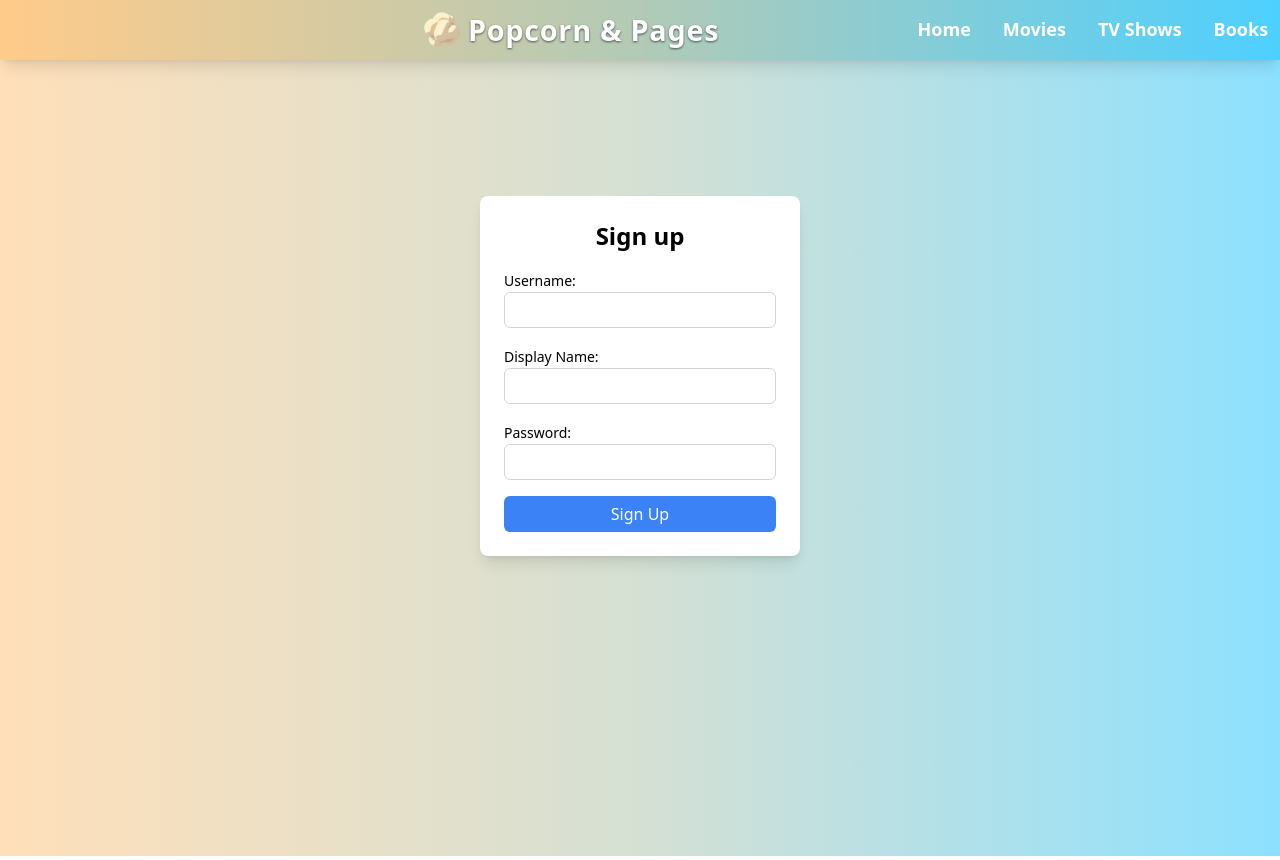
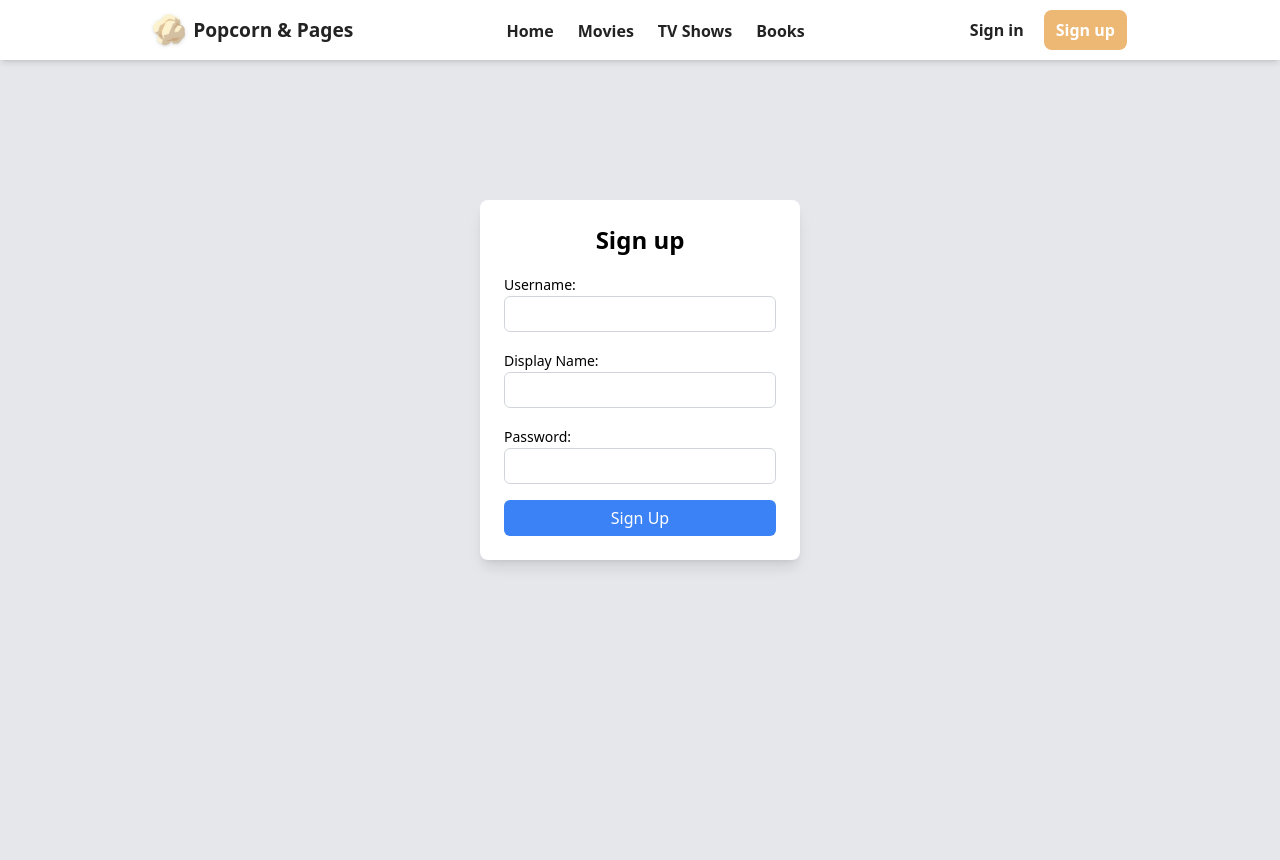
Before and after one commit to justinyc1/popcorn-n-pages, a React (Vite) app in the folder client/: page /register in a window 1280 px wide. Built offline with nearby package versions, Linux system fonts and the light colour scheme; no server answers.

Commit message:
responsive navbar, revamp frontend

```diff
--- a/client/src/App.jsx
+++ b/client/src/App.jsx
@@ -14,28 +14,12 @@ import EditProfile from './pages/EditProfile';
 import { AuthProvider } from './auth/AuthProvider';
 
 function App() {
-  // const defaultAuthState = {
-  //   username: "",
-  //   displayName: "",
-  //   id: -1,
-  //   status: false
-  // }
-
-  // const accessToken = localStorage.getItem("accessToken");
-
-  // const [authState, setAuthState] = useState(defaultAuthState); // if logged in or not
-
-  // const signOut = () => {
-  //   localStorage.removeItem("accessToken");
-  // }
-
   return (
     <div className="App">
       <AuthProvider>
         <Navbar />
-        {/* Main Content Wrapper */}
-        <div className="main-content pt-14 min-h-screen bg-gradient-to-r from-lightorange-lightest/70 via-lightgreen-lightest/70 to-lightblue-lightest/70">
-        {/* <div className="main-content bg-gradient-to-r px-6"> */}
+        {/* <div className="main-content pt-14 min-h-screen bg-gradient-to-r from-lightorange-lightest/70 via-lightgreen-lightest/70 to-lightblue-lightest/70"> */}
+        <div className="main-content mt-[60px] bg-gray-200">
           <Routes>
             <Route path="/" element={<Home />} />
             <Route path="/search" element={<Search />} />
@@ -52,3 +36,5 @@ function App() {
 }
 
 export default App
+
+// #f8f4f4
--- a/client/src/components/Navbar.jsx
+++ b/client/src/components/Navbar.jsx
@@ -18,28 +18,28 @@ const Navbar = () => {
     }
 
     return (
-        <div className="h-[60px] fixed inset-x-0 top-0 w-full z-50 bg-gradient-to-r from-lightorange via-lightgreen to-lightblue-lighter text-white shadow-lg">
+        <div className="h-[60px] fixed top-0 w-full bg-white text-deepblack shadow-md">
             {/* Navbar Container */}
-            <nav className="container mx-96 flex items-center justify-between px-10 h-full">
-                {/* Left Section: Hamburger Menu */}
+            <nav className="flex items-center justify-evenly h-full">
+
+                {/* Hamburger Menu */}
                 <button
-                    className="text-2xl lg:hidden"
+                    className="text-2xl mr-[2.5rem] md:hidden"
                     onClick={toggleMobileMenu}
                 >
                     {isMobileMenuOpen ? <IoMdClose /> : <GiHamburgerMenu />}
                 </button>
 
-                {/* Center Section: Logo with Emojis */}
-                <Link to="/" className="flex items-center gap-2 cursor-pointer">
-                    {/* <span className="text-[2rem]">🍿📚</span> */}
-                    <img src="../images/popcorn.svg" alt="icon" width="36"/>
-                    <h1 className="text-[1.8rem] font-bold leading-8 drop-shadow-[0_1.2px_1.2px_rgba(0,0,0,0.6)] tracking-wide">
+                {/* Website Logo */}
+                <Link to="/" className="justify-center md:justify-start flex items-center gap-[0.4rem] md:gap-[0.5rem] cursor-pointer">
+                    <img src="../images/popcorn.svg" alt="icon" className="w-[1.5rem] md:w-[2rem] drop-shadow" />
+                    <h1 className="text-[1rem] md:text-[1.2rem] font-semibold">
                         Popcorn & Pages
                     </h1>
                 </Link>
 
-                {/* Right Section: Navigation Links */}
-                <div className="hidden lg:flex gap-8 text-[18px]">
+                {/* Navigation Links */}
+                <div className="hidden md:flex gap-6 text-[1rem]">
                     <Link to="/" className="inline-flex font-semibold hover:text-lightorange transition-opacity cursor-pointer border-t-4 border-b-2 border-transparent hover:border-b-lightorange">
                         Home
                     </Link>
@@ -52,6 +52,10 @@ const Navbar = () => {
                     <Link to="/books" className="inline-flex font-semibold hover:text-lightorange transition-opacity cursor-pointer border-t-4 border-b-2 border-transparent hover:border-b-lightorange">
                         Books
                     </Link>
+                </div>
+
+                {/* Auth Buttons */}
+                <div className="md:flex gap-2 text-[1rem]">
                     {isAuthenticated === null &&
                         <span className="inline-flex font-semibold transition-opacity cursor-pointer border-t-4 border-b-2 border-transparent">Loading...</span>
                     }
@@ -70,13 +74,13 @@ const Navbar = () => {
                     {isAuthenticated === false &&
                         <>
                             <Link to="/login">
-                                <button className="border border-white px-4 py-1 rounded font-semibold hover:bg-lightorange-lightest hover:text-lightblue-darker transition ease-in-out duration-200">
+                                <button className="text-[0.8rem] md:text-[1rem] px-[0.75rem] py-[0.5rem] rounded-lg font-semibold hover:text-lightblue-darkest transition ease-in-out duration-100">
                                     Sign in
                                 </button>
                             </Link>
                             <Link to="/register">
-                                <button className="border border-white px-4 py-1 rounded font-semibold hover:bg-lightorange-lightest hover:text-lightblue-darker transition ease-in-out duration-200">
-                                    Create an account
+                                <button className="text-[0.8rem] md:text-[1rem] bg-lightorange-darker text-white px-[0.75rem] py-[0.5rem] rounded-lg font-semibold hover:bg-lightorange-darkest transition ease-in-out duration-100">
+                                    Sign up
                                 </button>
                             </Link>
                         </>
@@ -86,52 +90,20 @@ const Navbar = () => {
 
             {/* Mobile Menu */}
             {isMobileMenuOpen && (
-                <div className="lg:hidden absolute inset-x-0 top-[70px] bg-teal-700 text-white shadow-md">
-                    <nav className="flex flex-col gap-4 p-4">
-                        <Link to="/"  className="inline-flex font-semibold hover:text-lightorange transition-opacity cursor-pointer border-t-4 border-b-2 border-transparent hover:border-b-lightorange">
+                <div className="md:hidden absolute inset-x-0 top-[60px] pl-[0.5rem] bg-gray-100 shadow-md">
+                    <nav className="flex flex-col text-[0.8rem] gap-3 px-4 py-4">
+                        <Link to="/" className="inline-flex font-semibold hover:text-lightorange transition-opacity cursor-pointer border-transparent hover:border-b-lightorange">
                             Home
                         </Link>
-                        <Link to="/movies"  className="inline-flex font-semibold hover:text-lightorange transition-opacity cursor-pointer border-t-4 border-b-2 border-transparent hover:border-b-lightorange">
+                        <Link to="/movies" className="inline-flex font-semibold hover:text-lightorange transition-opacity cursor-pointer border-transparent hover:border-b-lightorange">
                             Movies
                         </Link>
-                        <Link to="/tv-shows"  className="inline-flex font-semibold hover:text-lightorange transition-opacity cursor-pointer border-t-4 border-b-2 border-transparent hover:border-b-lightorange">
+                        <Link to="/tv-shows" className="inline-flex font-semibold hover:text-lightorange transition-opacity cursor-pointer border-transparent hover:border-b-lightorange">
                             TV Shows
                         </Link>
-                        <Link to="/books"  className="inline-flex font-semibold hover:text-lightorange transition-opacity cursor-pointer border-t-4 border-b-2 border-transparent hover:border-b-lightorange">
+                        <Link to="/books" className="inline-flex font-semibold hover:text-lightorange transition-opacity cursor-pointer border-transparent hover:border-b-lightorange">
                             Books
                         </Link>
-                        <Link to="/community"  className="inline-flex font-semibold hover:text-lightorange transition-opacity cursor-pointer border-t-4 border-b-2 border-transparent hover:border-b-lightorange">
-                            Community
-                        </Link>
-                        {isAuthenticated === null &&
-                            <span className="inline-flex font-semibold transition-opacity cursor-pointer border-t-4 border-b-2 border-transparent">Loading...</span>
-                        }
-                        {isAuthenticated &&
-                            <>
-                                <Link to="/profile" className="border border-white px-4 py-1 rounded hover:bg-white hover:text-teal-700 transition ease-in-out duration-200">
-                                    My Profile
-                                </Link>
-                                <Link to="/">
-                                    <button onClick={handleLogout} className="border border-white px-4 py-1 rounded font-semibold hover:bg-lightorange-lightest hover:text-lightblue-darker transition ease-in-out duration-200">
-                                        Logout
-                                    </button>
-                                </Link>
-                            </>
-                        }
-                        {isAuthenticated === false &&
-                            <>
-                                <Link to="/login">
-                                    <button className="border border-white px-4 py-1 rounded hover:bg-white hover:text-teal-700 transition ease-in-out duration-200">
-                                        Login
-                                    </button>
-                                </Link>
-                                <Link to="/register">
-                                    <button className="border border-white px-4 py-1 rounded hover:bg-white hover:text-teal-700 transition ease-in-out duration-200">
-                                        Sign Up
-                                    </button>
-                                </Link>
-                            </>
-                        }
                     </nav>
                 </div>
             )}
--- a/client/src/pages/Home.jsx
+++ b/client/src/pages/Home.jsx
@@ -132,12 +132,12 @@ const Home = () => {
     };
 
     return (
-        <div className="bg-gradient-to-r text-gray-800 flex flex-col">
+        <div className="bg-gradient-to-r text-deepblack flex flex-col">
 
             {/* Search and Main Section */}
             <div className="bg-white bg-opacity-50">
                 <div className="flex-1 flex flex-col my-40 items-center justify-center">
-                    <p className="text-6xl font-semibold text-gray-700">Discover your next fav.</p>
+                    <p className="text-6xl font-semibold text-deepblack">Discover your next fav.</p>
                 </div>
                 {/* <div className="flex-1 flex flex-col pb-16 items-center justify-center bg-white bg-opacity-50 shadow-2xl shadow-white/70"> */}
                 <div className="flex-1 flex flex-col pb-32 items-center justify-center ">
--- a/client/src/pages/Login.jsx
+++ b/client/src/pages/Login.jsx
@@ -121,10 +121,10 @@ const Login = () => {
 
     return (
         <div className="flex items-center justify-center h-screen"> {/* position of box in page */}
-            <div className="w-1/4 p-6 mb-40 bg-white rounded-lg shadow-lg"> {/* properties of box */}
+            <div className="w-1/4 px-[1.5rem] py-[1.5rem] mb-40 min-w-[25rem] max-w-[95%] min-h-[20rem] bg-white rounded-lg shadow-lg"> {/* properties of box */}
                 <h1 className="text-2xl font-semibold text-center">Login</h1>
                 <form onSubmit={handleSubmit} className="mt-4 space-y-4">
-                    <div> {/* username */}
+                    <div className="min-h-[1rem]"> {/* username */}
                         <label htmlFor="username" className="text-sm font-medium">Username:</label>
                         <input
                             type="text"
@@ -137,7 +137,7 @@ const Login = () => {
                         />
                         {errors.username && <span className="text-sm text-red-500">{errors.username}</span>}
                     </div>
-                    <div> {/* password */}
+                    <div className="min-h-[1rem]"> {/* password */}
                         <label htmlFor="password" className="text-sm font-medium">Password:</label>
                         <input
                             type="password"
--- a/client/tailwind.config.js
+++ b/client/tailwind.config.js
@@ -1,6 +1,7 @@
 /** @type {import('tailwindcss').Config} */
 export default {
   content: [
+    "./index.html",
     "./src/**/*.{js,jsx,ts,tsx}",
     "./src/components/**/*.{js,jsx,ts,tsx}",
     "./src/pages/**/*.{js,jsx,ts,tsx}",
@@ -27,6 +28,14 @@ export default {
           lighter: '#BFCFBB',
           DEFAULT: '#B2CAB6',
         },
+        raisinblack: {
+          lighter: '#383846',
+          DEFAULT: '#2E2E3A',
+          darker: '#24242E',
+        },
+        deepblack: {
+          DEFAULT: '#232324',
+        },
       },
     },
   },
--- a/client/vite.config.js
+++ b/client/vite.config.js
@@ -1,5 +1,7 @@
 import { defineConfig } from 'vite'
 import react from '@vitejs/plugin-react'
+// eslint-disable-next-line no-unused-vars
+import tailwindcss from '@tailwindcss/vite'
 
 // https://vite.dev/config/
 export default defineConfig({
```
Also changed, not shown: client/src/pages/Register.jsx (+19 -3 lines).
